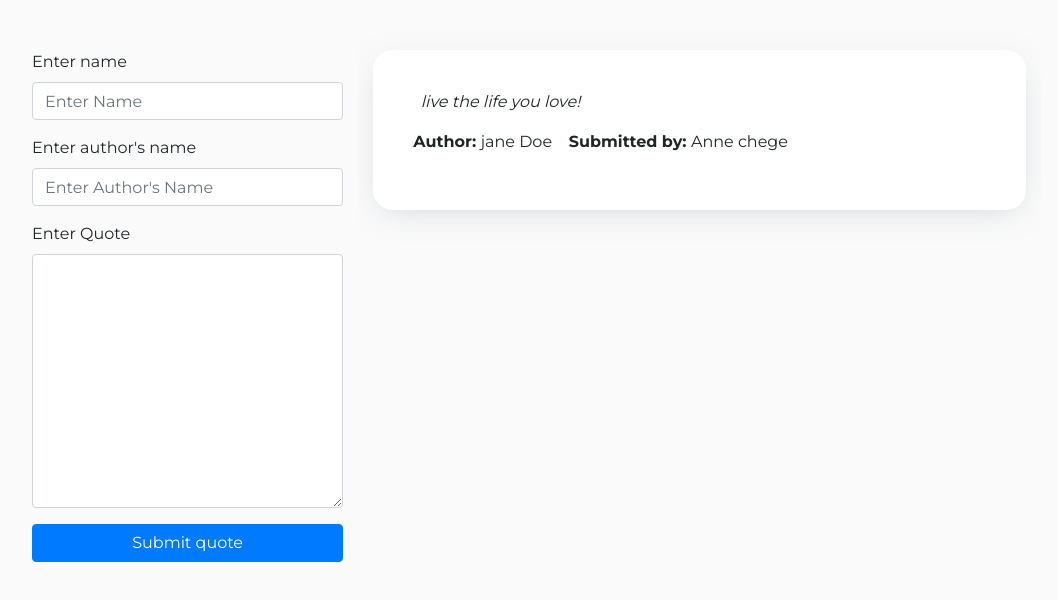
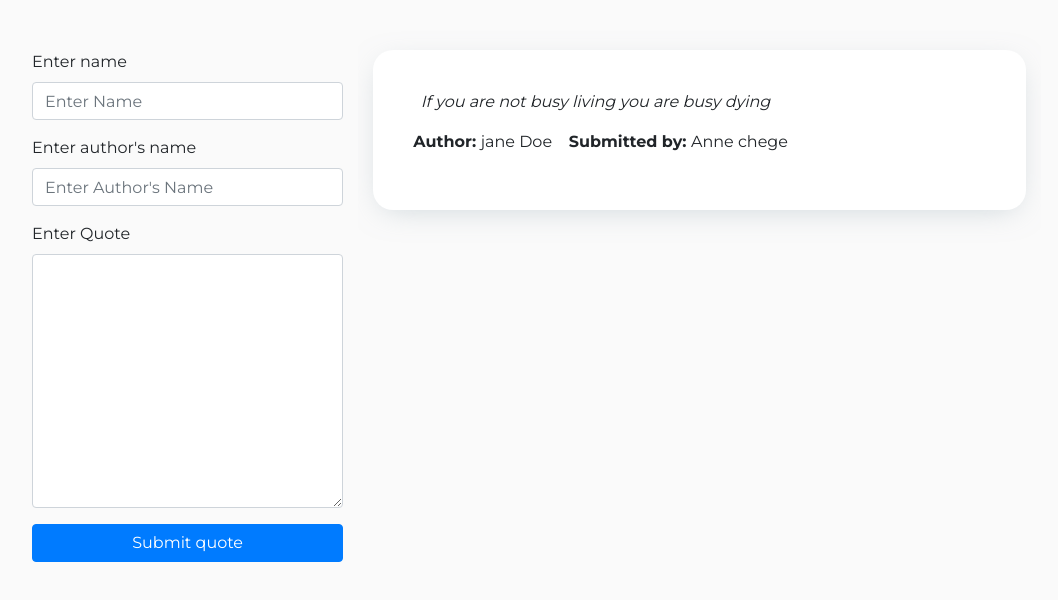
Before and after one commit to annechege/quote-app, an Angular app: page / in a window 1280 px wide. Shown: the top 600 px of the page, without its empty margins (111-1169 px from the left). Built offline with nearby package versions, Linux system fonts and the light colour scheme.

Commit message:
making changes in component.html

```diff
--- a/src/app/quote/quote.component.html
+++ b/src/app/quote/quote.component.html
@@ -2,7 +2,7 @@
   <blockquote>
       <div class="row">
           <div class="quote">
-              <p><em>live the life you love!</em></p>
+              <p><em>If you are not busy living you are busy dying</em></p>
           </div>
       </div>
   </blockquote>
```
Also changed, not shown: src/app/header/header.component.ts (line endings or trailing spaces).
